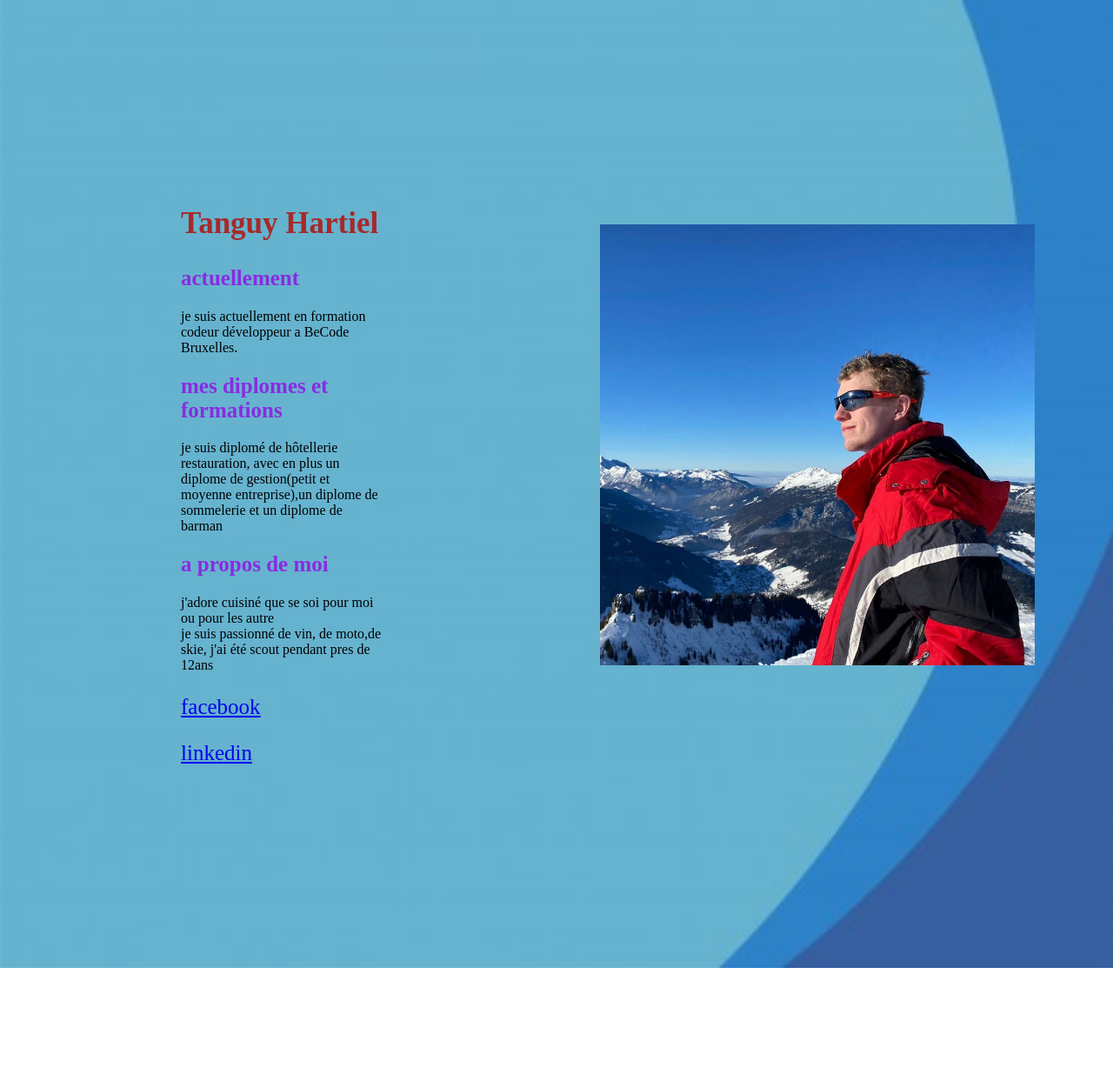
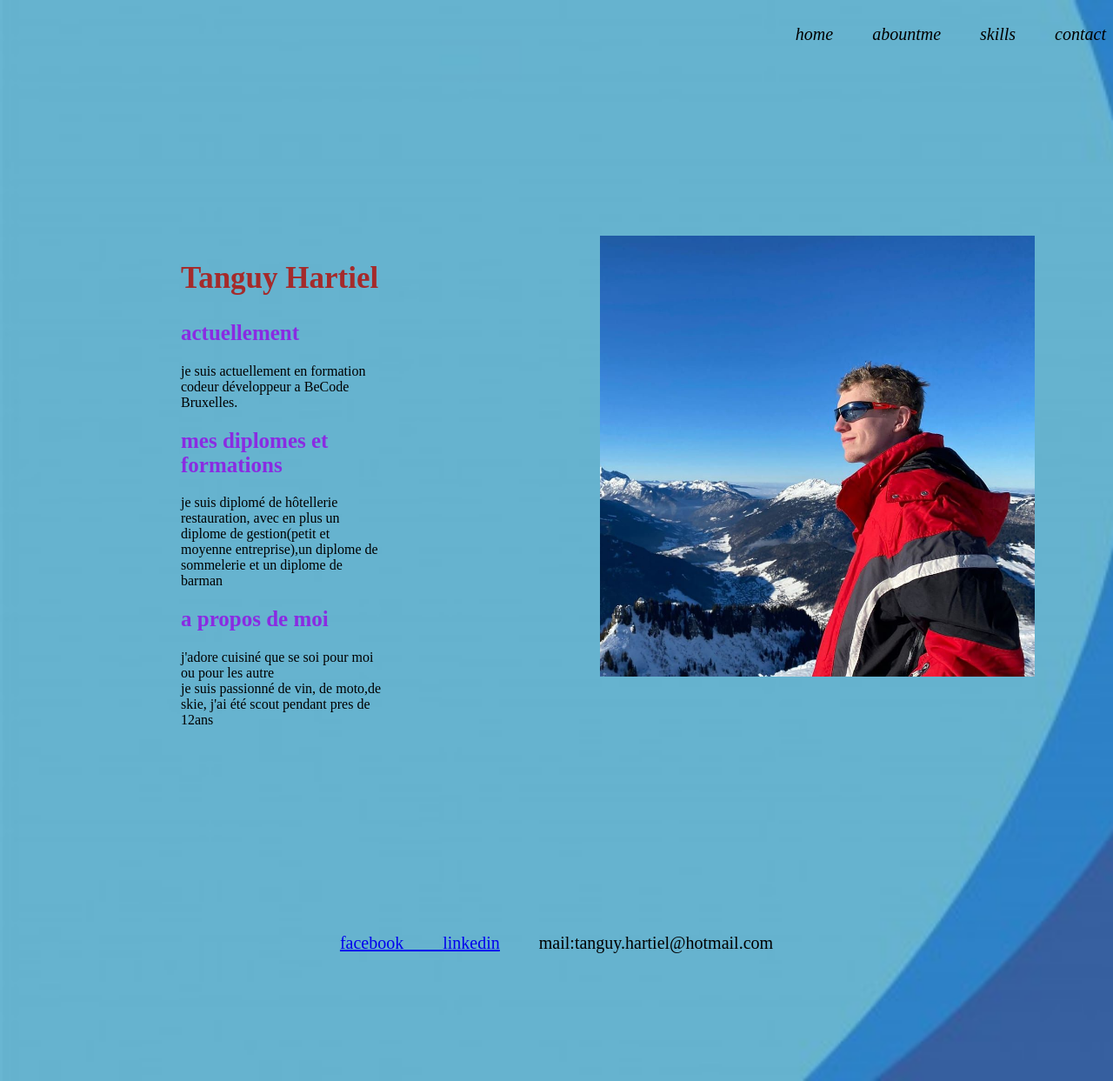
Before and after one commit to Hartiel-Tanguy/V-Card, a plain HTML site: page index.html in a window 1280 px wide. Shown: the whole page at 87% size. Before the commit the page ends 1113 px from the top, so only its background shows below. Drawn offline with Linux system fonts and the light colour scheme.

Commit message:
fin peut etre

```diff
--- a/index.css
+++ b/index.css
@@ -7,12 +7,23 @@ body{
 .container {
     display: grid;
     grid-auto-columns: 1fr;
-    grid-template-columns: 1fr 1fr;
-    grid-template-rows: 1fr;
+    grid-template-columns: 1.2fr 1.2fr;
+    grid-template-rows: 0.2fr 2.4fr 0.4fr;
     gap: 0px 0px;
     grid-template-areas:
-      "texte image";
+    "barre-dessu barre-dessu"
+    "texte image"
+    "barre-dessou barre-dessou";
   }
+.barre-dessu {
+       grid-area: barre-dessu;
+       font-size: 20px;
+       text-align:right;
+       word-spacing: 2em;
+       font-style: italic;
+
+}
+
 .texte {
       grid-area: texte;
       margin: 200px;
@@ -25,11 +36,19 @@ body{
 
 
 }
+.barre-dessou {
+    grid-area: barre-dessou;
+    font-size: 20px;
+    text-align: center;
+    word-spacing: 2em;
+
+
+}
 .image1{
     width: 500px;
     align-content: center;
     margin: 50px;
-    margin-top: 250px;
+    margin-top: 200px;
 }
 h1{
     color: brown;
--- a/index.html
+++ b/index.html
@@ -9,6 +9,10 @@
 </head>
 <body>
     <section class="container">
+        <div class="barre-dessu">
+            <p>home abountme skills contact</p>
+
+        </div>
         <div class="texte"><h1>Tanguy Hartiel</h1>
                                 <h2>actuellement</h2>
                                     <p>je suis actuellement en formation codeur développeur a BeCode Bruxelles. </p>
@@ -18,8 +22,9 @@
                                     <p>j'adore cuisiné que se soi pour moi ou pour les autre<br>
                                         je suis passionné de vin, de moto,de skie, j'ai été scout pendant pres de 12ans
                                     </p>
-                                <p class="facebook"><a href="https://www.facebook.com/tanguy.hartiel/" target="blank">facebook</a></p>
-                                <p class="link"><a href="https://www.linkedin.com/in/tanguy-hartiel-954a58235/"target="blank"> linkedin</a></p>
+        </div>
+        <div class="barre-dessou">
+            <p class="info"><a href="https://www.facebook.com/tanguy.hartiel/">facebook </a><a href="https://www.linkedin.com/in/tanguy-hartiel-954a58235/"> linkedin</a> mail:tanguy.hartiel@hotmail.com </p>
         </div>
 <div class="image"><img class="image1" src="img/272187854_2072460386246905_6313208604063224241_n.jpg" alt="moi"></div>
 
```
